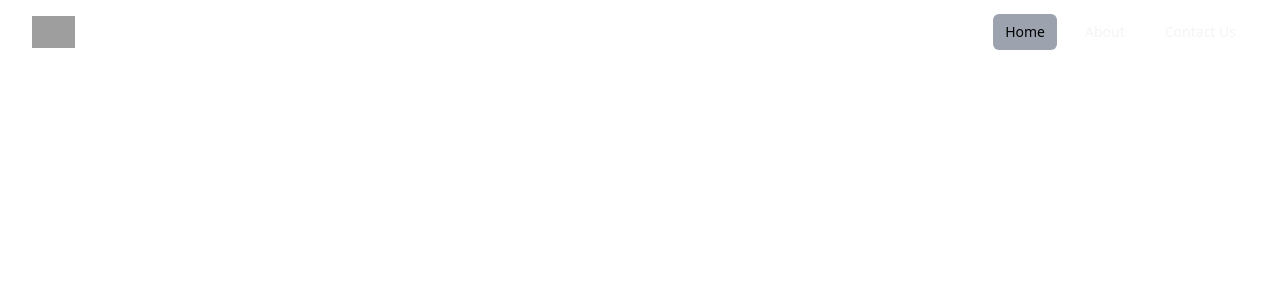
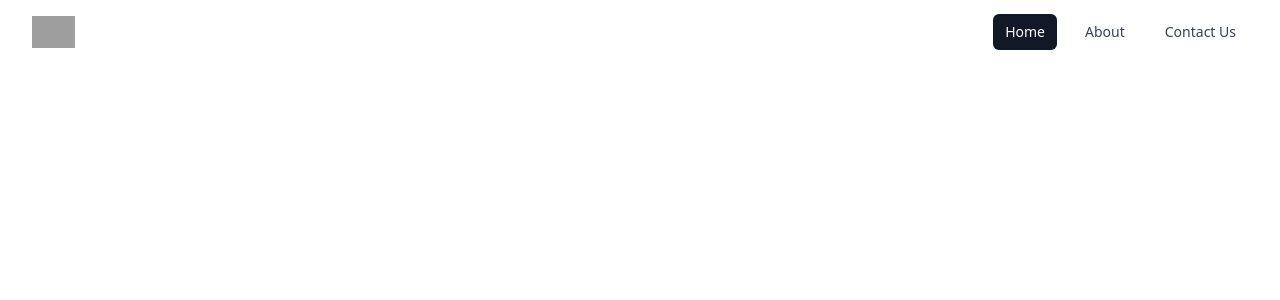
Before and after one commit to WEB-Track/Vue_Hotel, a Vue app: page / in a window 1280 px wide. Shown: the top 300 px of the page. Built offline with nearby package versions, Linux system fonts and the light colour scheme; grey boxes are pictures that could not be loaded.

Commit message:
changed menu colors to meet aria

```diff
--- a/src/App.vue
+++ b/src/App.vue
@@ -29,7 +29,7 @@ const navigation = [
           </div>
           <div class="hidden sm:ml-6 sm:block">
             <div class="flex space-x-4">
-              <a v-for="item in navigation" :key="item.name" :href="item.href" :class="[item.current ? 'bg-gray-400 text-black' : 'text-gray-100 hover:bg-gray-600 hover:text-black', 'rounded-md px-3 py-2 text-sm font-medium']" :aria-current="item.current ? 'page' : undefined">{{ item.name }}</a>
+              <a v-for="item in navigation" :key="item.name" :href="item.href" :class="[item.current ? 'bg-gray-900 text-white' : 'text-gray-700 hover:bg-gray-600 hover:text-white', 'rounded-md px-3 py-2 text-sm font-medium']" :aria-current="item.current ? 'page' : undefined">{{ item.name }}</a>
             </div>
           </div>
         </div>
@@ -38,7 +38,7 @@ const navigation = [
 
     <DisclosurePanel class="sm:hidden">
       <div class="space-y-1 px-2 pb-3 pt-2">
-        <DisclosureButton v-for="item in navigation" :key="item.name" as="a" :href="item.href" :class="[item.current ? 'bg-gray-900 text-white' : 'text-gray-300 hover:bg-gray-700 hover:text-white', 'block rounded-md px-3 py-2 text-base font-medium']" :aria-current="item.current ? 'page' : undefined">{{ item.name }}</DisclosureButton>
+        <DisclosureButton v-for="item in navigation" :key="item.name" as="a" :href="item.href" :class="[item.current ? 'bg-gray-900 text-white' : 'text-gray-700 hover:bg-gray-700 hover:text-white', 'block rounded-md px-3 py-2 text-base font-medium']" :aria-current="item.current ? 'page' : undefined">{{ item.name }}</DisclosureButton>
       </div>
     </DisclosurePanel>
   </Disclosure>
--- a/src/components/menu-sec.scss
+++ b/src/components/Menu/menu-sec.scss
@@ -3,7 +3,3 @@
  text-decoration: none;
  background: #444;
 }
-
-.nav-link--active {
- color: $secondary;
-}
--- a/src/scss/main.scss
+++ b/src/scss/main.scss
@@ -6,5 +6,5 @@
 // Layout
 
 // Modules
-// @use '../components/hero-sec.scss';
+@use '../components/Menu/menu-sec.scss';
 // @import '';
```
Also changed, not shown: src/components/Hero/Hero.vue (renamed from src/components/Hero.vue), src/components/Hero/hero-sec.scss (renamed from src/components/hero-sec.scss), src/components/Menu/Menu.vue (renamed from src/components/Menu.vue).
